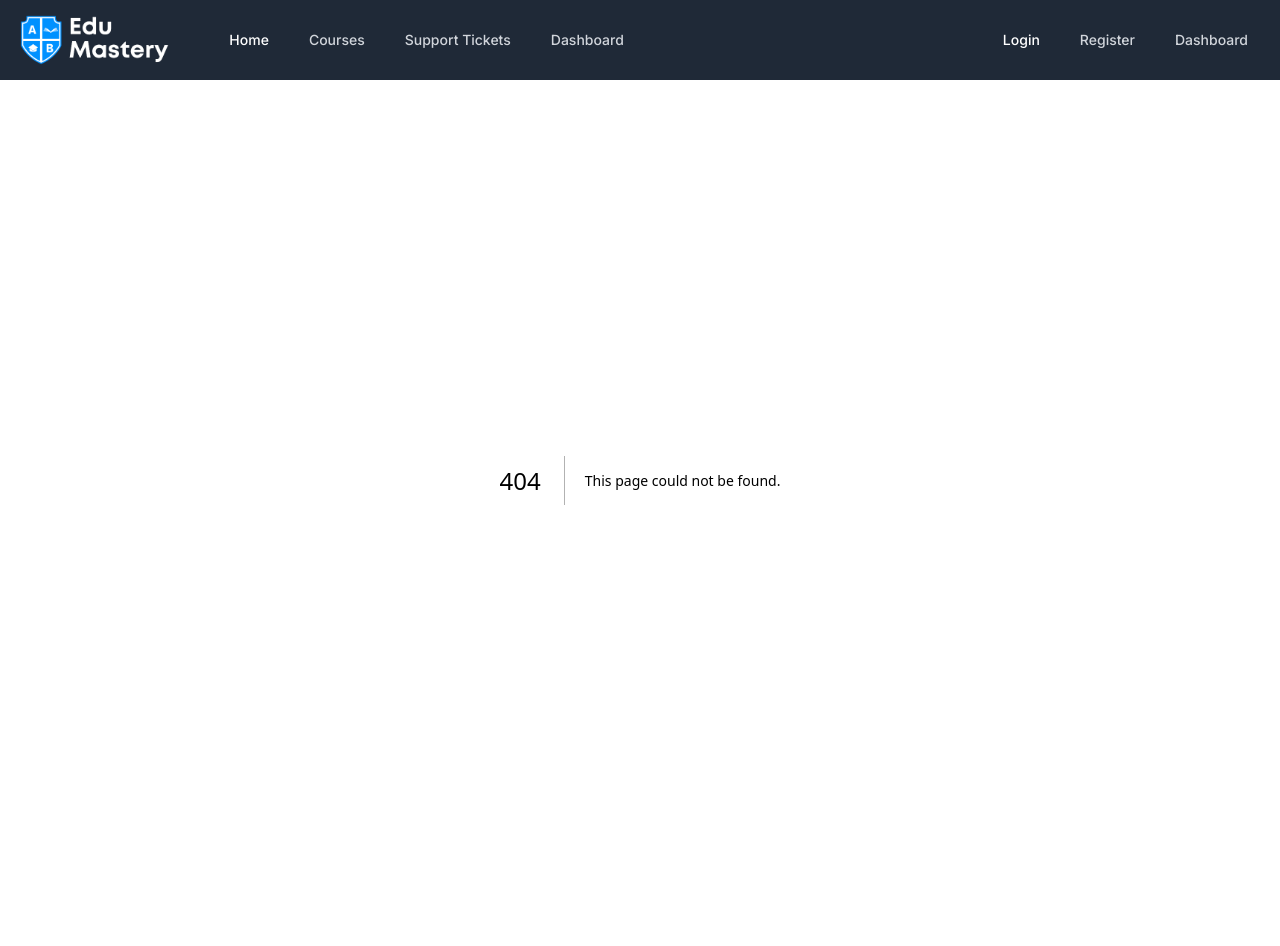
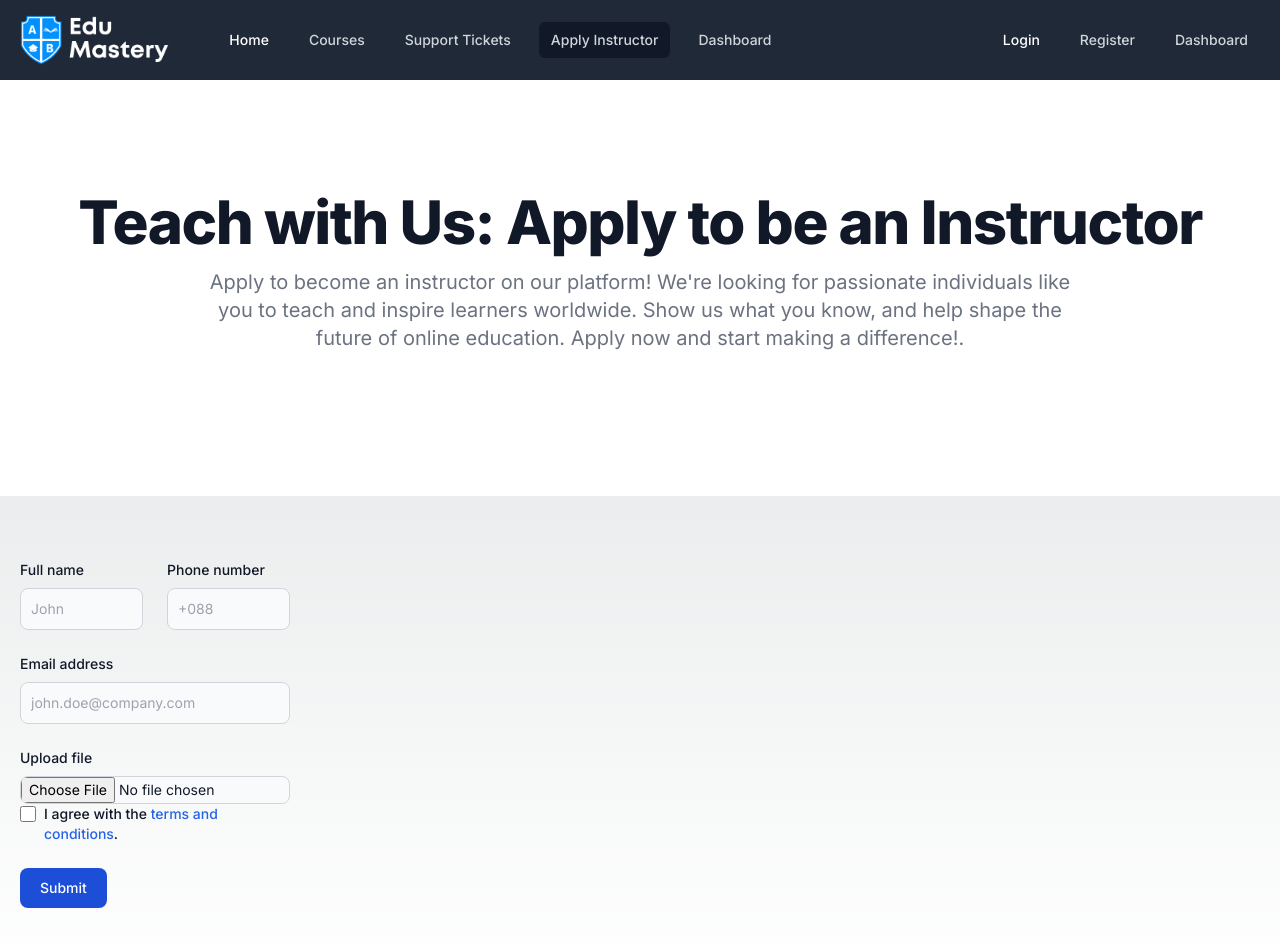
Before and after one commit to rayhankabir-me/online-educational-platform-frontend, a Next.js app: page /applyinstructor in a window 1280 px wide. Before the commit this address had no page. Shown: the top 946 px of the page. Before the commit the page ends 880 px from the top, so only its background shows below. Built offline with nearby package versions, Linux system fonts and the light colour scheme.

Commit message:
instructor

```diff
--- /dev/null
+++ b/app/applyinstructor/page.tsx
@@ -0,0 +1,29 @@
+
+
+import ApplyInstructor from "../components/ApplyInstructor/ApplyInstructor";
+
+import HeroArea from "../components/HeroArea";
+
+export default function applyinstructor() {
+  return (
+    <>
+      <HeroArea
+        title="Teach with Us: Apply to be an Instructor"
+        description="Apply to become an instructor on our platform! We're looking for passionate individuals like you to teach and inspire learners worldwide. Show us what you know, and help shape the future of online education. Apply now and start making a difference!."
+      />
+      <div className="container mx-auto">
+        <div className="flex flex-row">
+          <div className="basis-3/12 pr-10">
+            <div className="py-16">
+              <ApplyInstructor />
+
+            </div>
+          </div>
+          <div className="basis-9/12">
+
+          </div>
+        </div>
+      </div>
+    </>
+  );
+}
--- /dev/null
+++ b/app/components/ApplyInstructor/ApplyInstructor.tsx
@@ -0,0 +1,39 @@
+import React from 'react';
+
+export default function ApplyInstructor() {
+  return (
+    <form>
+      <div className="grid gap-6 mb-6 md:grid-cols-2">
+        <div>
+          <label htmlFor="first_name" className="block mb-2 text-sm font-medium text-gray-900 dark:text-white">Full name</label>
+          <input type="text" id="first_name" className="bg-gray-50 border border-gray-300 text-gray-900 text-sm rounded-lg focus:ring-blue-500 focus:border-blue-500 block w-full p-2.5 dark:bg-gray-700 dark:border-gray-600 dark:placeholder-gray-400 dark:text-white dark:focus:ring-blue-500 dark:focus:border-blue-500" placeholder="John" required />
+        </div>
+        <div>
+          <label htmlFor="phone" className="block mb-2 text-sm font-medium text-gray-900 dark:text-white">Phone number</label>
+          <input type="tel" id="phone" className="bg-gray-50 border border-gray-300 text-gray-900 text-sm rounded-lg focus:ring-blue-500 focus:border-blue-500 block w-full p-2.5 dark:bg-gray-700 dark:border-gray-600 dark:placeholder-gray-400 dark:text-white dark:focus:ring-blue-500 dark:focus:border-blue-500" placeholder="+088" pattern="[0-9]{3}-[0-9]{2}-[0-9]{3}" required />
+        </div>
+
+      </div>
+      <div className="mb-6">
+        <label htmlFor="email" className="block mb-2 text-sm font-medium text-gray-900 dark:text-white">Email address</label>
+        <input type="email" id="email" className="bg-gray-50 border border-gray-300 text-gray-900 text-sm rounded-lg focus:ring-blue-500 focus:border-blue-500 block w-full p-2.5 dark:bg-gray-700 dark:border-gray-600 dark:placeholder-gray-400 dark:text-white dark:focus:ring-blue-500 dark:focus:border-blue-500" placeholder="john.doe@company.com" required />
+      </div>
+
+      <div>
+      <label htmlFor="file_input" className="block mb-2 text-sm font-medium text-gray-900 dark:text-white">Upload file</label>
+      <input id="file_input" className="block w-full text-sm text-gray-900 border border-gray-300 rounded-lg cursor-pointer bg-gray-50 dark:text-gray-400 focus:outline-none dark:bg-gray-700 dark:border-gray-600 dark:placeholder-gray-400" type="file" />
+    </div>
+
+
+
+      <div className="flex items-start mb-6">
+        <div className="flex items-center h-5">
+          <input id="remember" type="checkbox" value="" className="w-4 h-4 border border-gray-300 rounded bg-gray-50 focus:ring-3 focus:ring-blue-300 dark:bg-gray-700 dark:border-gray-600 dark:focus:ring-blue-600 dark:ring-offset-gray-800" required />
+        </div>
+        <label htmlFor="remember" className="ms-2 text-sm font-medium text-gray-900 dark:text-gray-300">I agree with the <a href="#" className="text-blue-600 hover:underline dark:text-blue-500">terms and conditions</a>.</label>
+      </div>
+      <button type="submit" className="text-white bg-blue-700 hover:bg-blue-800 focus:ring-4 focus:outline-none focus:ring-blue-300 font-medium rounded-lg text-sm w-full sm:w-auto px-5 py-2.5 text-center dark:bg-blue-600 dark:hover:bg-blue-700 dark:focus:ring-blue-800">Submit</button>
+    </form>
+
+  );
+}
--- a/app/components/NavBar/NavLink.tsx
+++ b/app/components/NavBar/NavLink.tsx
@@ -33,6 +33,16 @@ export default function NavLink() {
         Support Tickets
       </Link>
       <Link
+        href="/applyinstructor"
+        className={`text-gray-300 hover:bg-gray-700 hover:text-white rounded-md px-3 py-2 text-sm font-medium ${
+          pathname === "/applyinstructor" ? "bg-gray-900" : ""
+        }`}
+      >
+       Apply Instructor
+      </Link>
+
+
+      <Link
         href="/dashboard"
         className={`text-gray-300 hover:bg-gray-700 hover:text-white rounded-md px-3 py-2 text-sm font-medium ${
           pathname === "/dashboard" ? "bg-gray-900" : ""
```
Also changed, not shown: 1 other file (tests, documents, lock files or other folders).
